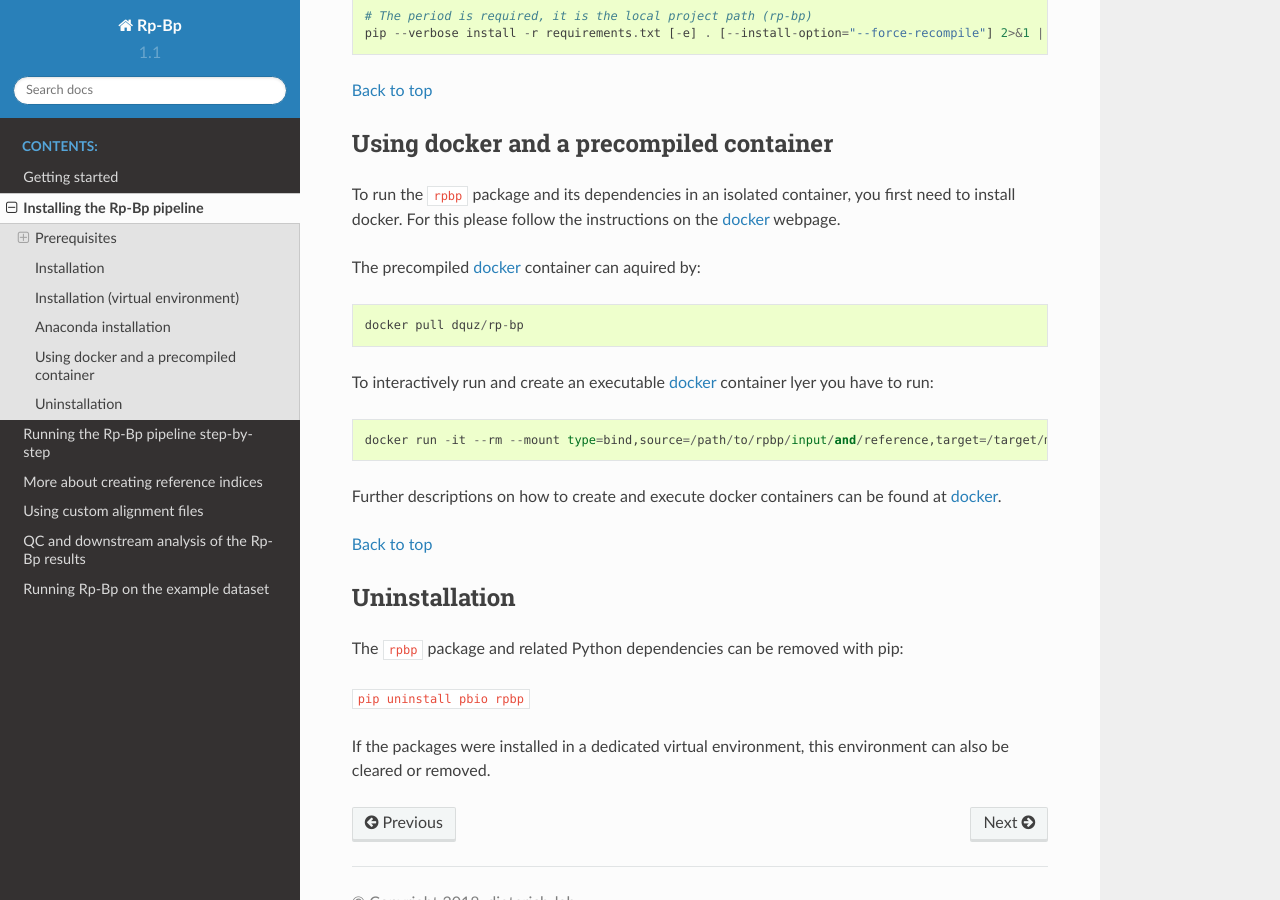
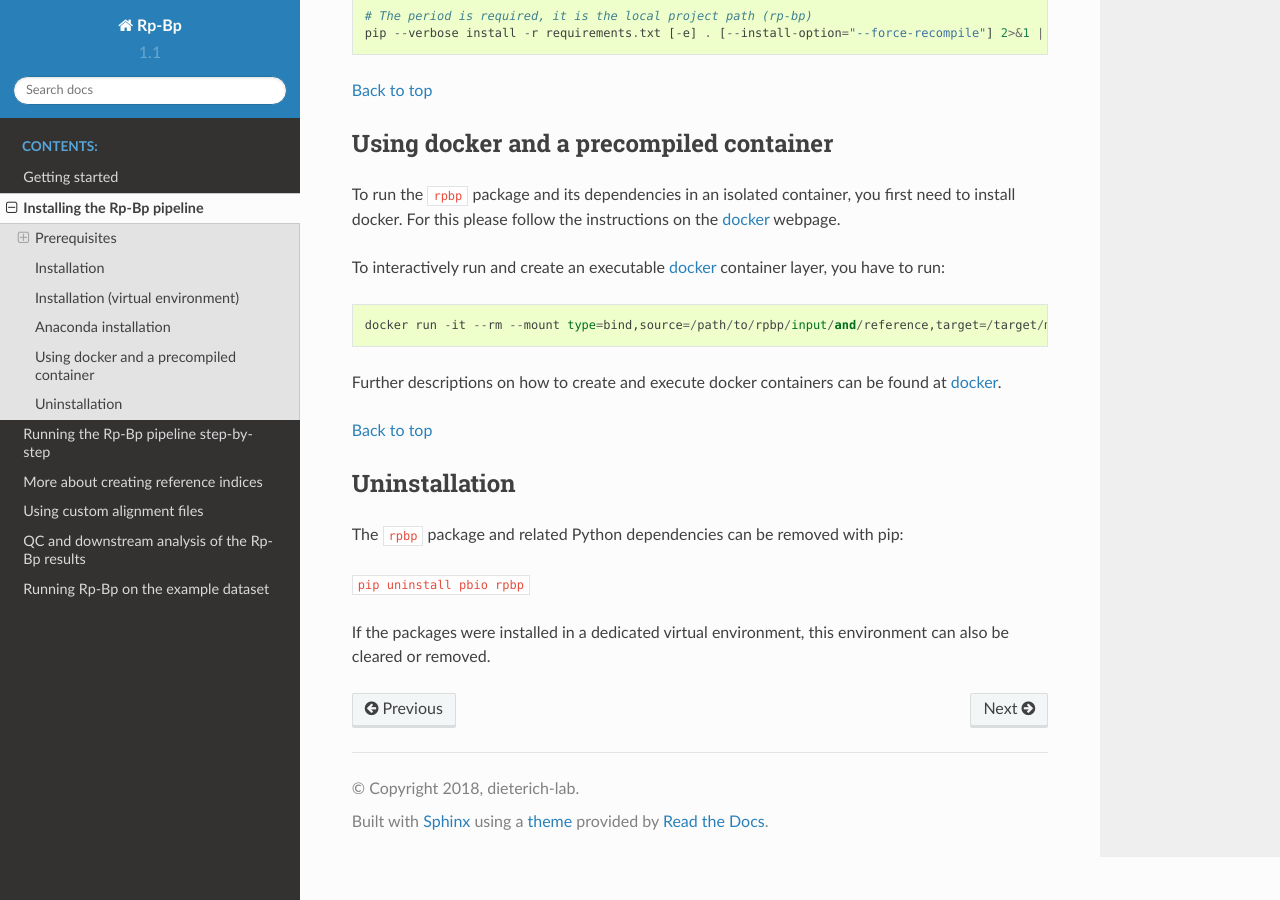
Before and after one commit to dieterich-lab/rp-bp, a Sphinx documentation site: the page built from docs/installation.md, in a window 1280 px wide and 900 px high, scrolled down 2750 px. Built offline with Sphinx 7.4.7 and the Read the Docs theme 2.0.0, drawn with Linux system fonts in a browser that asks for light colours.

Commit message:
Update installation.md

````diff
--- a/docs/installation.md
+++ b/docs/installation.md
@@ -144,13 +144,9 @@ pip --verbose install -r requirements.txt [-e] . [--install-option="--force-reco
 
 To run the `rpbp` package and its dependencies in an isolated container, you first need to install docker. For this please follow the instructions on the [docker](https://docker.com) webpage.
 
-The precompiled [docker](https://docker.com) container can aquired by:
+To interactively run and create an executable [docker](https://docker.com) container layer, you have to run:
 ```
-docker pull dquz/rp-bp
-```
-To interactively run and create an executable [docker](https://docker.com) container lyer you have to run:
-```
-docker run -it --rm --mount type=bind,source=/path/to/rpbp/input/and/reference,target=/target/mount/path/in/docker/container rpbp
+docker run -it --rm --mount type=bind,source=/path/to/rpbp/input/and/reference,target=/target/mount/path/in/docker/container dquz/rp-bp
 ```
 Further descriptions on how to create and execute docker containers can be found at [docker](https://docker.com).
 
````
